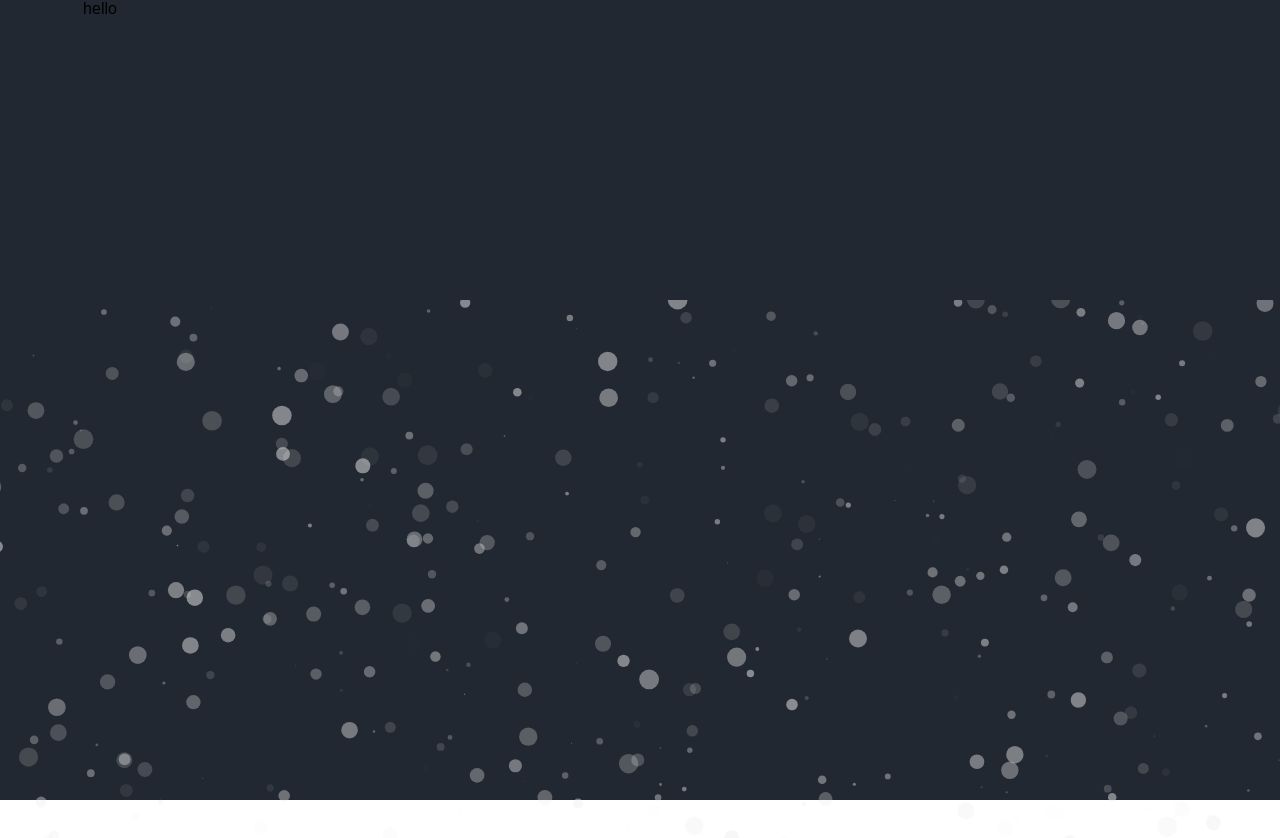
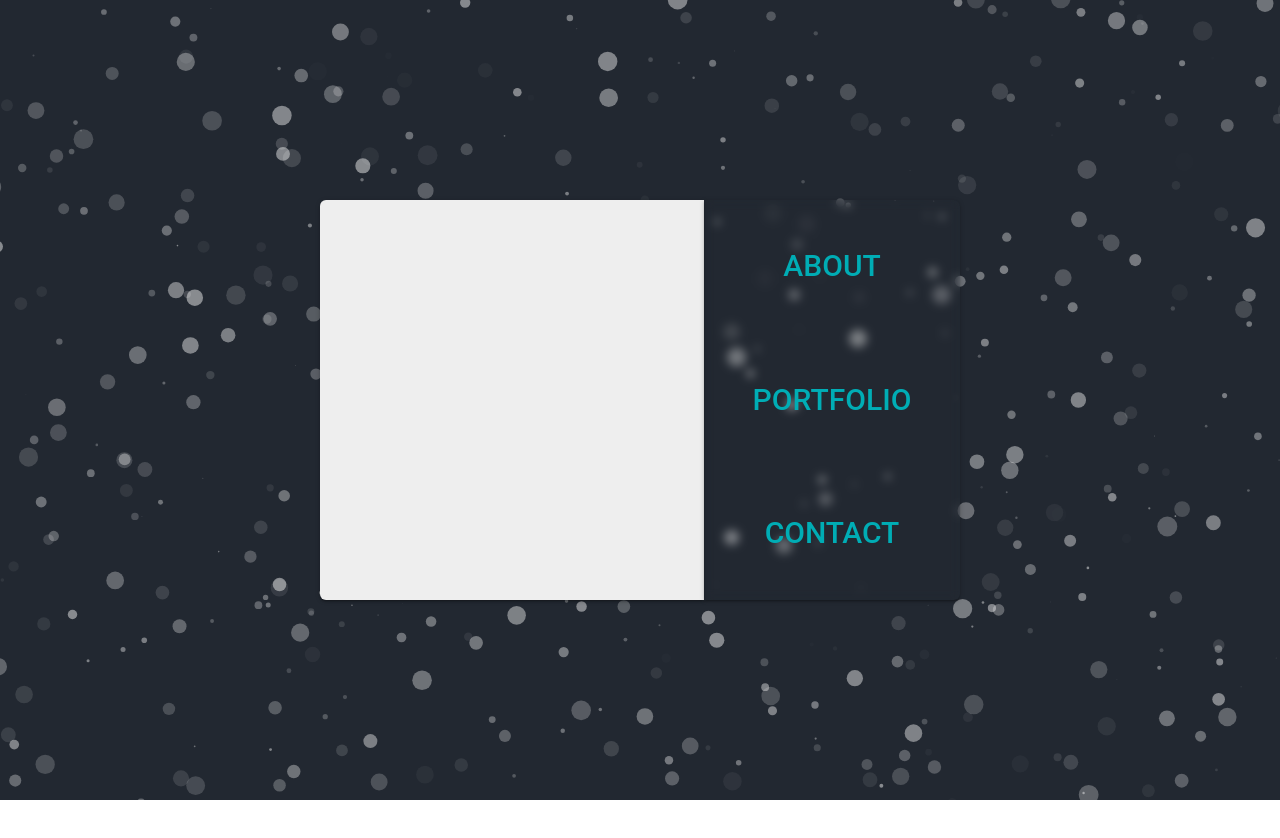
Before and after one commit to J-Byron/PersonalSite, a React (Create React App) app: page / in a window 1280 px wide. Shown: the top 838 px of the page. After the commit the page ends 804 px from the top, so only its background shows below. Built offline with nearby package versions, Linux system fonts and the light colour scheme.

Commit message:
Adds intereactive interface to home page and adds additional styling

```diff
--- a/src/components/HomePage/HomePage.jsx
+++ b/src/components/HomePage/HomePage.jsx
@@ -1,31 +1,95 @@
 // *----------* React *----------*
 import React, { Component } from 'react';
 
-// *----------* Redux *----------*
-
 // *----------* Router *----------*
+import { withRouter } from 'react-router-dom';
 
 // *----------* Material UI *----------*
 import { withStyles } from '@material-ui/core/styles';
+import { MuiThemeProvider, createMuiTheme } from '@material-ui/core/styles';
 import Paper from '@material-ui/core/Paper';
-import Typography from '@material-ui/core/Typography';
+import Grid from '@material-ui/core/Grid';
+import Button from '@material-ui/core/Button';
 
-const styles =  {
-    root: {
-      width: 200,
-      height: 300,
+// *----------* Styling  *----------*
+const styles = theme => ({
+    container: {
+        position: 'absolute',
+        margin: '25vh 0px',
     },
-  };
+    info: {
+        height: 400,
+        width: '30vw',
+        borderRadius: '6px 0px 0px 6px',
+        backgroundColor: '#eeeeee'
+    },
+    navigation: {
+        height: 400,
+        width: '20vw',
+        borderRadius: '0px 6px 6px 0px',
+        background: 'none',
+        backdropFilter: 'blur(5px)',
+    },
+    button: {
+        width: '100%',
+        height: '33.333%',
+        fontSize: '30px',
+    }
+});
+
+const theme = createMuiTheme({
+    palette:
+        { primary: { main: '#00adb5' } }
+})
 
 class HomePage extends Component {
+
+    gotoAbout = () =>{
+        console.log(`Going to about`);
+        // this.props.history.push('/about')
+    }
+
+    gotoPortfolio = () =>{
+        console.log(`Going to portfolio`);
+        // this.props.history.push('/portfolio)
+    }
+    gotoContact = () =>{
+        console.log(`Going to contact`);
+        // this.props.history.push('/contact')
+    }
+
     render() {
         const { classes } = this.props;
         return (
-            <div className={classes.root}>
-                hello
+            <div className={classes.box}>
+                <Grid container className={classes.container} justify="center">
+                    <Grid item>
+                        <Paper className={classes.info}>
+                        </Paper>
+                    </Grid>
+                    <Grid item>
+                        <Paper className={classes.navigation}>
+                            <MuiThemeProvider theme={theme}>
+
+                                <Button name={'about'} color="primary" className={classes.button} onClick={this.gotoAbout}>
+                                    About
+                            </Button>
+
+                                <Button name={'portfolio'} color="primary" className={classes.button} onClick={this.gotoPortfolio}>
+                                    Portfolio
+                            </Button>
+
+                                <Button name={'contact'} color="primary" className={classes.button} onClick={this.gotoContact}>
+                                    Contact
+                            </Button>
+
+                            </MuiThemeProvider>
+                        </Paper>
+                    </Grid>
+                </Grid>
             </div>
         );
     }
 }
 
-export default withStyles(styles)(HomePage);
+export default withRouter((withStyles(styles)(HomePage)));
```
